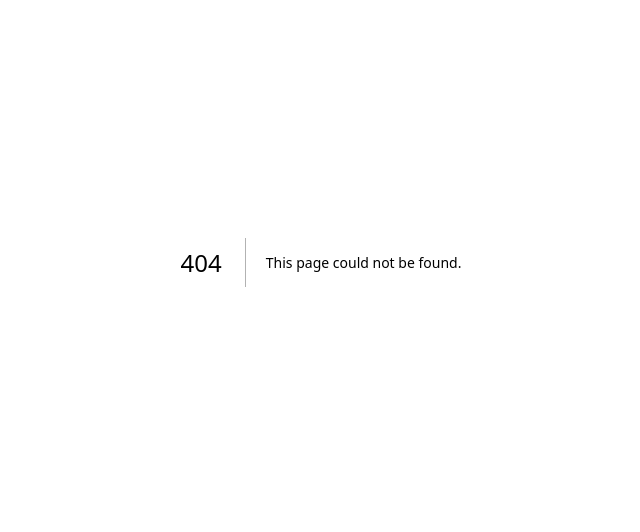
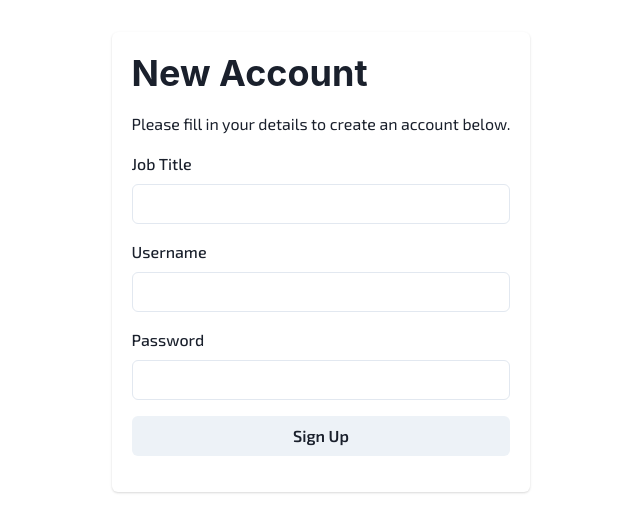
Before and after one commit to 192Iridium77/leonardo-ai-demo, a Next.js app: page /register in a window 1280 px wide. Before the commit this address had no page. Shown: the part 138-670 px from the top of the page, without its empty margins (319-959 px from the left). Built offline with nearby package versions, Linux system fonts and the light colour scheme.

Commit message:
register user

```diff
--- /dev/null
+++ b/app/(auth)/layout.tsx
@@ -0,0 +1,19 @@
+import { Flex } from "@chakra-ui/react";
+
+export const metadata = {
+  title: "Leonardo AI | Authentication Steps",
+};
+
+export default function RootLayout({
+  children,
+}: Readonly<{
+  children: React.ReactNode;
+}>) {
+  return (
+    <section>
+      <Flex justifyContent="center" alignItems="center" minHeight="100vh">
+        {children}
+      </Flex>
+    </section>
+  );
+}
--- /dev/null
+++ b/app/(auth)/register/components/RegisterForm.tsx
@@ -0,0 +1,80 @@
+"use client";
+
+import {
+  Box,
+  Button,
+  Card,
+  CardBody,
+  Container,
+  FormControl,
+  FormLabel,
+  FormErrorMessage,
+  Heading,
+  Input,
+  Text,
+} from "@chakra-ui/react";
+import { useFormState, useFormStatus } from "react-dom";
+
+export default function RegisterForm() {
+  const handleRegistration = async (
+    previousState: string | undefined,
+    formData: FormData
+  ) => {
+    const response = await fetch("/api/auth/register", {
+      method: "POST",
+      body: JSON.stringify({
+        job_title: formData.get("job_title"),
+        username: formData.get("username"),
+        password: formData.get("password"),
+      }),
+    });
+    console.log("🚀 ~ RegisterForm ~ response:", response);
+  };
+
+  const [errorMessage, action] = useFormState(handleRegistration, undefined);
+
+  const { pending } = useFormStatus();
+
+  return (
+    <Container>
+      <Card>
+        <CardBody>
+          <form action={action}>
+            <Heading as="h1" size="xl">
+              New Account
+            </Heading>
+            <Text mt={4}>
+              Please fill in your details to create an account below.
+            </Text>
+            <FormControl mt={4}>
+              <FormLabel>Job Title</FormLabel>
+              <Input name="job_title" id="job_title" required />
+            </FormControl>
+            <FormControl mt={4}>
+              <FormLabel>Username</FormLabel>
+              <Input name="username" id="username" required />
+            </FormControl>
+            <FormControl mt={4}>
+              <FormLabel>Password</FormLabel>
+              <Input
+                name="password"
+                type="password"
+                id="password"
+                required
+                minLength={6}
+              />
+            </FormControl>
+            <Button aria-disabled={pending} type="submit" width="100%" mt={4}>
+              Sign Up
+            </Button>
+            <Box mt={4} aria-live="polite" aria-atomic="true">
+              {errorMessage ? (
+                <FormErrorMessage>{errorMessage}</FormErrorMessage>
+              ) : null}
+            </Box>
+          </form>
+        </CardBody>
+      </Card>
+    </Container>
+  );
+}
--- /dev/null
+++ b/app/(auth)/register/page.tsx
@@ -0,0 +1,11 @@
+import RegisterForm from "./components/RegisterForm";
+
+function RegisterPage() {
+  return (
+    <main>
+      <RegisterForm />
+    </main>
+  );
+}
+
+export default RegisterPage;
--- a/app/layout.tsx
+++ b/app/layout.tsx
@@ -1,12 +1,14 @@
 import type { Metadata } from "next";
-import { Inter } from "next/font/google";
+import { Exo_2 } from "next/font/google";
 import "./globals.css";
+import { Providers } from "./providers";
 
-const inter = Inter({ subsets: ["latin"] });
+const exo2 = Exo_2({ subsets: ["latin"] });
 
 export const metadata: Metadata = {
-  title: "Create Next App",
-  description: "Generated by create next app",
+  title: "Leonardo AI Demo",
+  description:
+    "An auth guarded app that displays AniList open api graphql results as a demonstration.",
 };
 
 export default function RootLayout({
@@ -16,7 +18,9 @@ export default function RootLayout({
 }>) {
   return (
     <html lang="en">
-      <body className={inter.className}>{children}</body>
+      <body className={exo2.className}>
+        <Providers>{children}</Providers>
+      </body>
     </html>
   );
 }
--- /dev/null
+++ b/app/providers.tsx
@@ -0,0 +1,7 @@
+"use client";
+
+import { ChakraProvider } from "@chakra-ui/react";
+
+export function Providers({ children }: { children: React.ReactNode }) {
+  return <ChakraProvider>{children}</ChakraProvider>;
+}
```
Also changed, not shown: app/api/auth/[...nextauth]/route.ts (added, +30 -0 lines), app/api/auth/register/route.ts (added, +43 -0 lines), package.json (+13 -3 lines), 1 other file (tests, documents, lock files or other folders).
